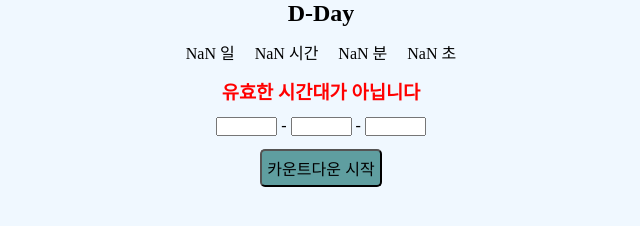
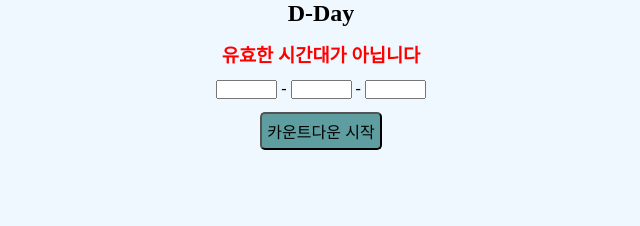
Before and after one commit to Journey0210/precamp-backend-course, a plain HTML site: page D-Day-counter/index.html in a window 1280 px wide. Both pictures are taken after a click on the button "카운트다운 시작". Shown: the whole page, without its empty margins (319-959 px from the left). Drawn offline with Linux system fonts and the light colour scheme.

Commit message:
code refactor using for of loop and add features

```diff
--- a/D-Day-counter/index.html
+++ b/D-Day-counter/index.html
@@ -33,7 +33,7 @@
       <input id="target-date-input" class="target-input" size="5" />
     </div>
 
-    <button id="start-btn" onclick="counterMaker()">카운트다운 시작</button>
+    <button id="start-btn" onclick="starter()">카운트다운 시작</button>
     <!-- script를 body 하단에 생성하면 html이 모두 생성된 뒤에 script가 실행된다. -->
   </body>
 </html>
--- a/D-Day-counter/script.js
+++ b/D-Day-counter/script.js
@@ -1,6 +1,6 @@
 const messageContainer = document.querySelector("#d-day-message");
 const container = document.querySelector("#d-day-container");
-
+container.style.display = "none";
 messageContainer.style.color = "red";
 messageContainer.innerHTML = "<h3>D-day를 입력해주세요.</h3>";
 
@@ -20,11 +20,17 @@ const counterMaker = function () {
 
   //만약 Remaining이 0이라면, 타이머가 종료되었습니다 출력
   if (remaining <= 0) {
+    container.style.display = "none";
     messageContainer.innerHTML = "<h3>타이머가 종료되었습니다.</h3>";
+    messageContainer.style.display = "flex";
+    return; //counterMaker 함수 종료
   }
   //만약 잘못한 날짜가 들어왔다면, 유효한 시간대가 아닙니다 출력.
   else if (isNaN(remaining)) {
+    container.style.display = "none";
     messageContainer.innerHTML = "<h3>유효한 시간대가 아닙니다</h3>";
+    messageContainer.style.display = "flex";
+    return;
   }
 
   //기존 코드
@@ -47,12 +53,25 @@ const counterMaker = function () {
     remainingSec: Math.floor(remaining) % 60,
   };
 
-  const documentObj = {
-    days: document.getElementById("days"),
-    hours: document.getElementById("hours"),
-    min: document.getElementById("min"),
-    sec: document.getElementById("sec"),
-  };
+  // const documentObj = {
+  //   days: document.getElementById("days"),
+  //   hours: document.getElementById("hours"),
+  //   min: document.getElementById("min"),
+  //   sec: document.getElementById("sec"),
+  // };
+
+  const documentArr = ["days", "hours", "min", "sec"];
+  // for (let i = 0; i < documentArr.length; i++) {
+  //   documentObj[documentArr[i]] = document.getElementById(documentArr[i]);
+  // }
+  const timeKeys = Object.keys(remainingObj); //object의 key만 가져와서 배열로 반환
+
+  let j = 0;
+  for (const tag of documentArr) {
+    //for of 문 배열에서 사용. 베열을 돌며 요소를 출력
+    document.getElementById(tag).textContent = remainingObj[timeKeys[j]];
+    j++;
+  }
 
   //기존 코드
   // documentObj["days"].textContent = remainingObj["remainingDate"];
@@ -61,10 +80,22 @@ const counterMaker = function () {
   // documentObj["sec"].textContent = remainingObj["remainingSec"];
 
   //리팩토링 코드 (반복문 사용)
-  const timeKeys = Object.keys(remainingObj); //object의 key만 가져와서 배열로 반환
-  const documentKeys = Object.keys(documentObj);
 
-  for (let i = 0; i < timeKeys.length; i++) {
-    documentObj[documentKeys[i]].textContent = remainingObj[timeKeys[i]];
-  }
+  // for (let i = 0; i < timeKeys.length; i++) {
+  //   documentObj[documentKeys[i]].textContent = remainingObj[timeKeys[i]];
+  // }
+
+  // let i = 0;
+  // for (const key in documentObj) {
+  //   //for in 문은 객체에 사용. 객체를 돌며 key를 반환
+  //   console.log(remainingObj[timeKeys[i]]);
+  //   documentObj[key].textContent = remainingObj[timeKeys[i]];
+  //   i++;
+  // };
 };
+
+const starter = () => {
+  container.style.display = "flex";
+  messageContainer.style.display = "none";
+  counterMaker();
+};
```
